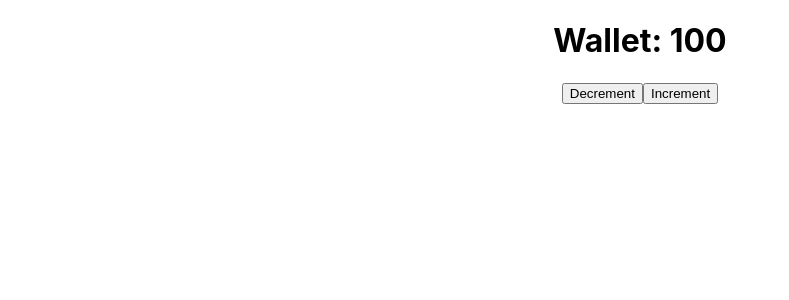
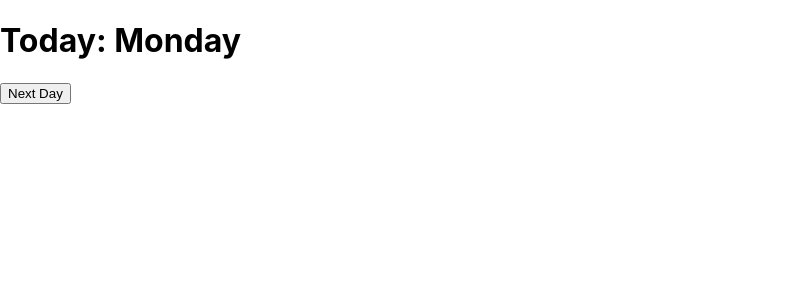
Before and after one commit to Bodzia04/Coursera-Advanced-React, a React (Create React App) app: page / in a window 1280 px wide. Shown: the top 300 px of the page, without its empty margins (0-789 px from the left). Built offline with nearby package versions, Linux system fonts and the light colour scheme.

Commit message:
Week 2 -> 1) React Hooks and Custom Hooks -> 3) Advanced hooks -> 5) Exercise Create your own custom hook, usePrevious

```diff
--- a/src/App.js
+++ b/src/App.js
@@ -1,21 +1,34 @@
-import React from 'react';
-import './App.css'
-function reducer(state, action){
-  if(action.type === 'decrement') return {money: state.money - 10};
-  if(action.type === 'increment') return {money: state.money + 10};
-}
-function App() {
+import {useRef, useState, useEffect} from 'react';
 
+function usePrevious(val){
+  const ref = useRef();
 
-  const initialState = {money: 100}
-  const [state, dispatch] = React.useReducer(reducer, initialState)
-  return (
-    <div className='App'>
-      <h1>Wallet: {state.money}</h1>
-      <button onClick={() => dispatch({type: 'decrement'})}>Decrement</button>
-      <button onClick={() => dispatch({type: 'increment'})}>Increment</button>
+  useEffect(() => {
+    ref.current = val;
+  }, [val]);
+
+  return ref.current;
+};
+
+function App(){
+  const days = ['Monday', 'Tuesday', 'Wednesday', 'Thursday', 'Friday', 'Saturday', 'Sunday'];
+  const [currentIndex, setCurrentIndex] = useState(0);
+
+  const previousDay = usePrevious(days[currentIndex]);
+
+  function getNextDay(){
+    setCurrentIndex((prevIndex) => (prevIndex + 1) % days.length);
+  }
+
+  return(
+    <div>
+      <h1>
+        Today: {days[currentIndex]}
+        {previousDay && `, Previous day: ${previousDay}`}
+      </h1>
+      <button onClick={getNextDay}>Next Day</button>
     </div>
-  )
-}
+  );
+};
 
-export default App
+export default App;
```
